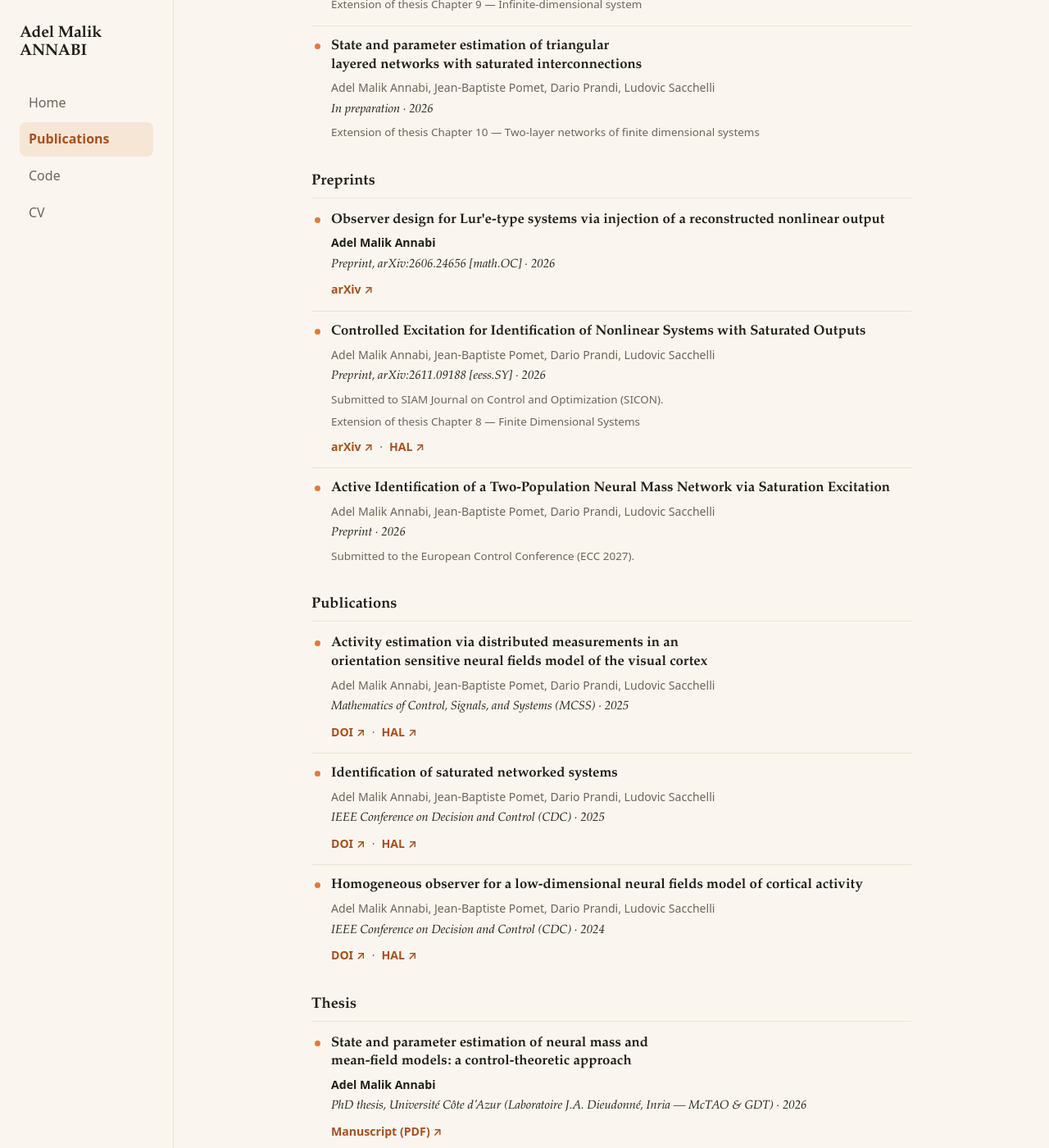
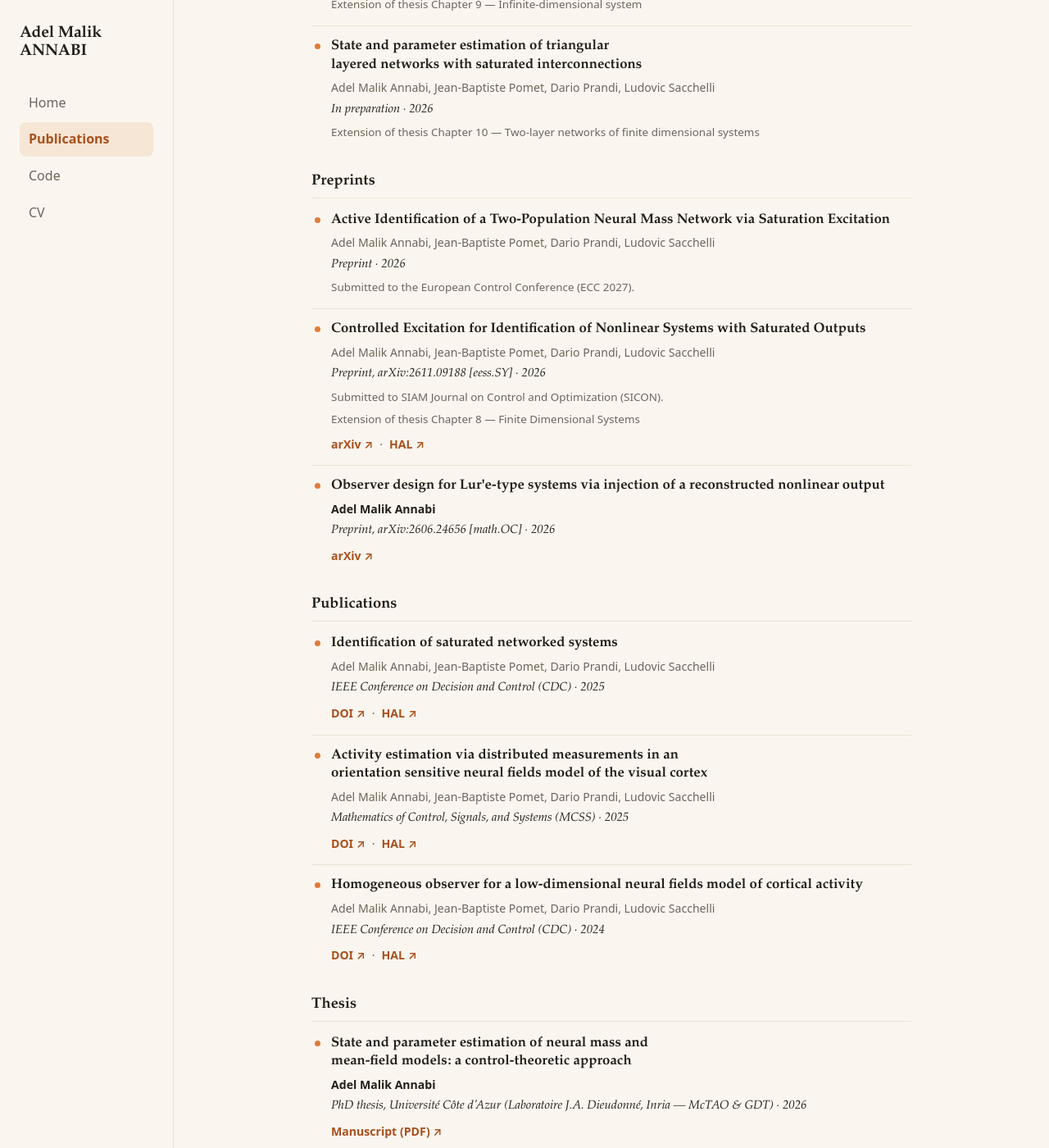
Before and after one commit to AdelMalik/AdelMalik.github.io, a Jekyll site: the page built from publications.md, in a window 1280 px wide and 1400 px high, scrolled down 387 px. Shown: the whole window at 82% size. Built offline with Jekyll 4.4.1, drawn with Linux system fonts in a browser that asks for light colours.

Commit message:
Publications: keep curated order and refresh UDE draft

```diff
--- a/_data/publications.yml
+++ b/_data/publications.yml
@@ -1,4 +1,5 @@
-# Publications, preprints & thesis. Newest first is handled automatically (sorted by year).
+# Publications, preprints & thesis. Entries are displayed in the order below;
+# keep the newest first within each section.
 # To add a paper, copy a block below. Leave `links: []` if you have no URL yet.
 # `type` must be "In preparation", "Preprint", "Publication" or "Thesis" — anything else is not displayed.
 # `note` is optional: a short grey line under the venue (see the thesis entry).
--- a/publications.md
+++ b/publications.md
@@ -6,9 +6,9 @@ description: Publications and preprints by Adel Malik Annabi.
 <h1 class="page-title">Publications</h1>
 
 {% assign inprep = site.data.publications | where: "type", "In preparation" %}
-{% assign preprints = site.data.publications | where: "type", "Preprint" | sort: "year" | reverse %}
-{% assign publications = site.data.publications | where: "type", "Publication" | sort: "year" | reverse %}
-{% assign theses = site.data.publications | where: "type", "Thesis" | sort: "year" | reverse %}
+{% assign preprints = site.data.publications | where: "type", "Preprint" %}
+{% assign publications = site.data.publications | where: "type", "Publication" %}
+{% assign theses = site.data.publications | where: "type", "Thesis" %}
 
 {% if inprep.size > 0 %}
 <section class="pub-group">
```
Also changed, not shown: 1 other file.
